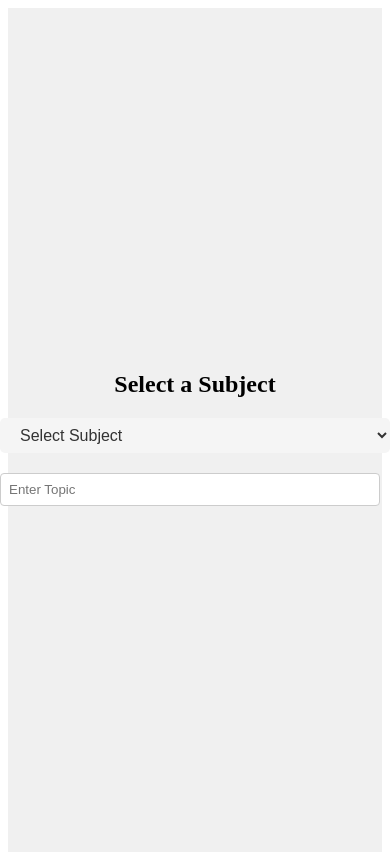
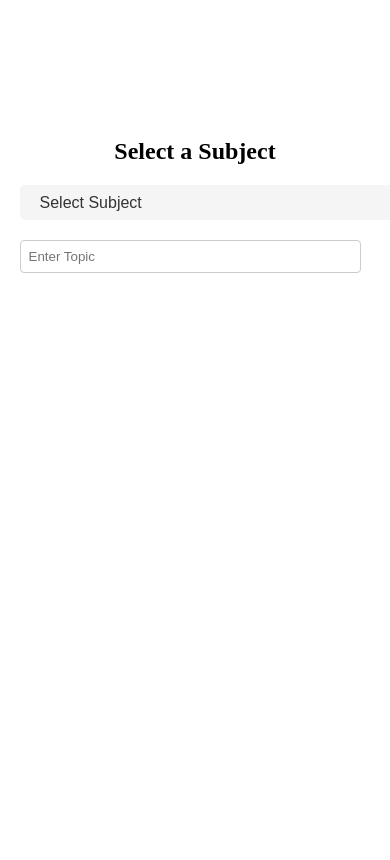
Before and after one commit to emsaumay/gate-pyqs, a React app: page / in a window 390 px wide. Built offline with nearby package versions, Linux system fonts and the light colour scheme; some packages are replaced by stand-ins of ours.

Commit message:
updated css for responsiveness

```diff
--- a/src/css/App.css
+++ b/src/css/App.css
@@ -2,6 +2,7 @@
   display: flex;
   justify-content: center;
   align-items: center;
-  min-height: 100vh;
-  background-color: #f0f0f0;
+  min-width: 99vhmin;
+  min-height: 97vmin;
+  /* background-color: #f0f0f0; */
 }
--- a/src/css/QuestionList.css
+++ b/src/css/QuestionList.css
@@ -33,7 +33,7 @@
 }
 
 .question-list-container {
-  max-width: 800px;
+  max-width: 90vmin;
   margin: 0 auto;
   padding: 20px;
 }
--- a/src/css/style.css
+++ b/src/css/style.css
@@ -3,3 +3,7 @@ p {
   font-family: -apple-system, BlinkMacSystemFont, 'Segoe UI', Roboto, Oxygen,
     Ubuntu, Cantarell, 'Open Sans', 'Helvetica Neue', sans-serif;
 }
+* {
+  height: auto;
+  width: auto;
+}
```
